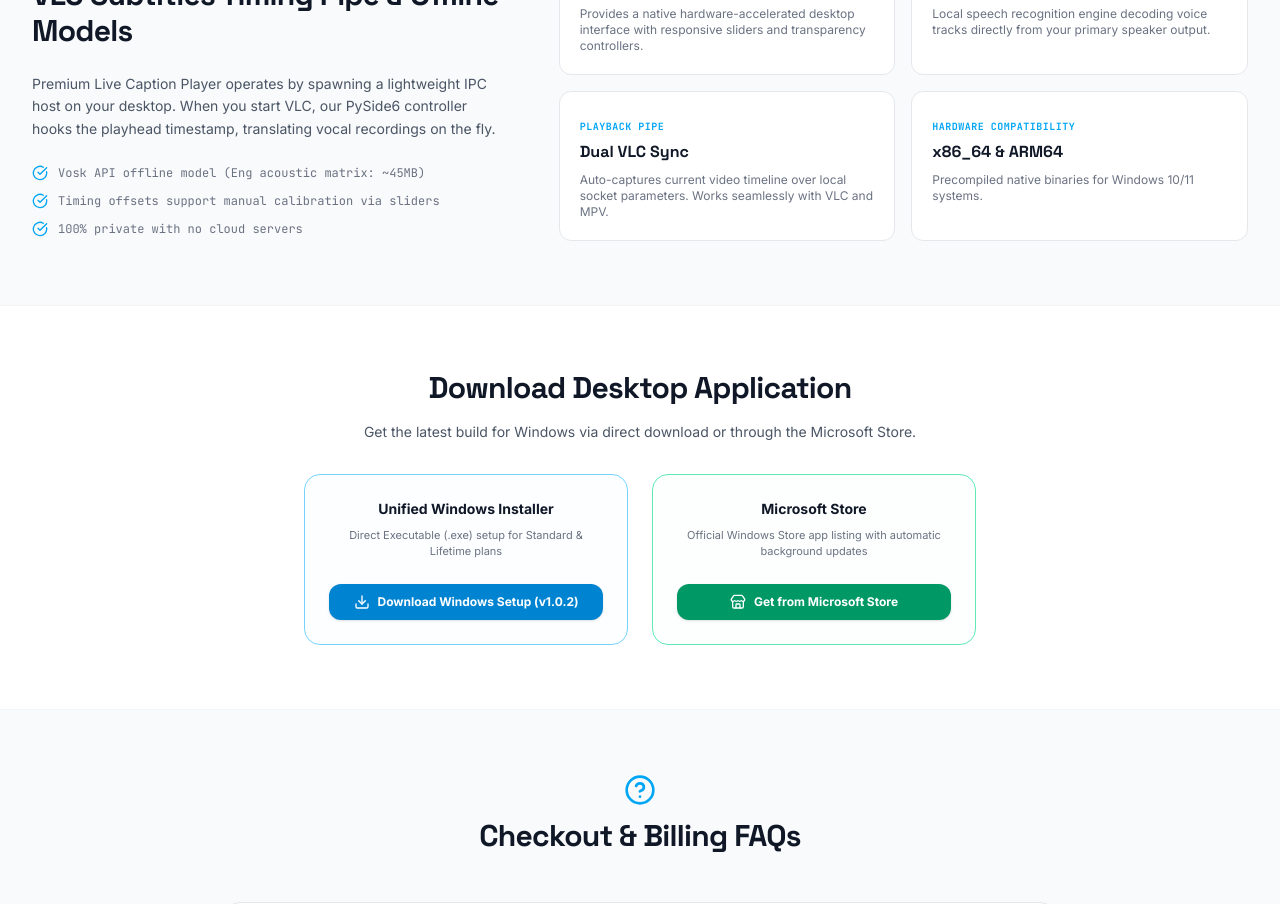
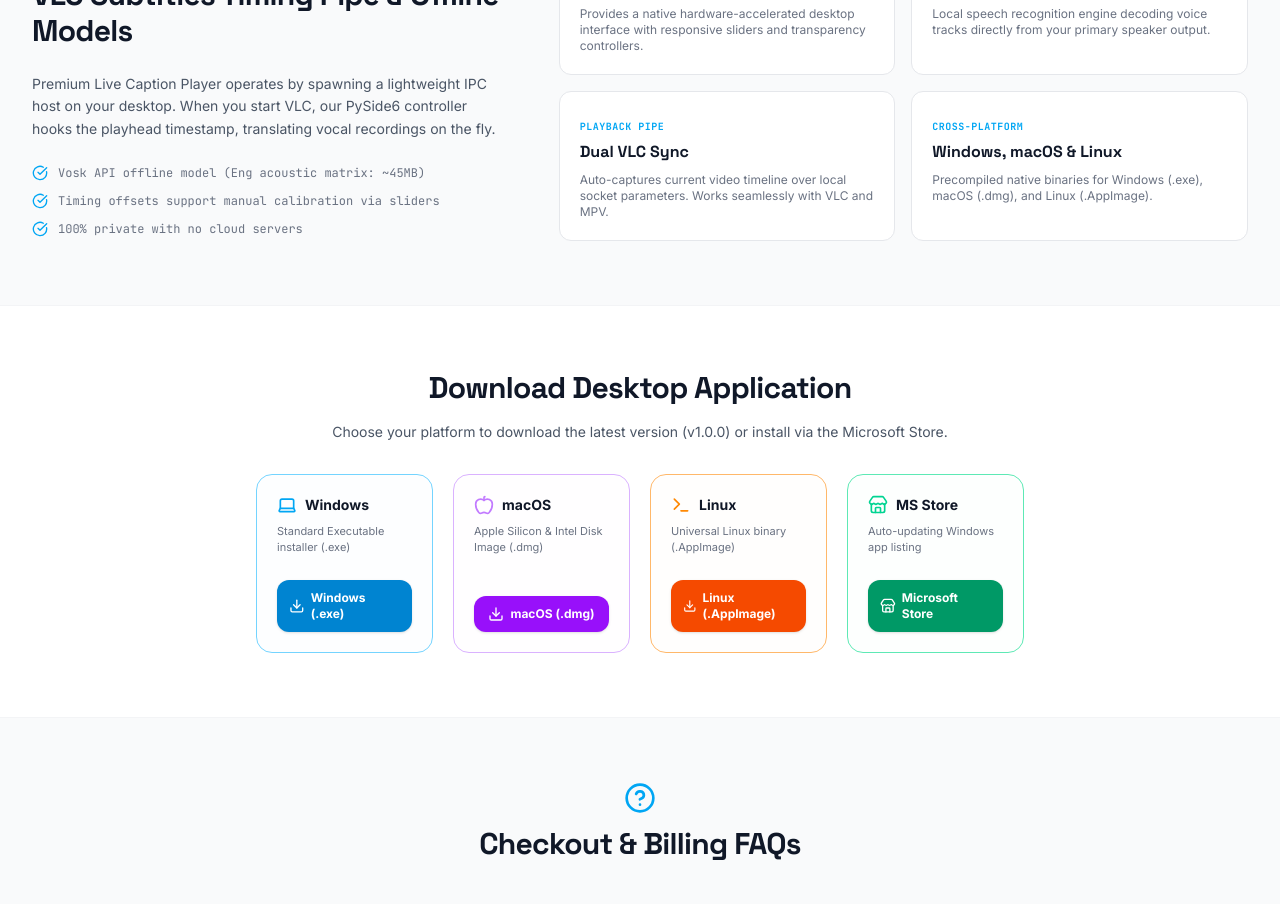
Before and after one commit to abbaaminu/Premium-caption-website, a React (Vite) app: page / in a window 1280 px wide. Shown: the part 2900-3804 px from the top of the page. Built offline with nearby package versions, Linux system fonts and the light colour scheme.

Commit message:
Add macOS and Linux download options
Updated download links and added support for macOS and Linux. Enhanced UI for multi-platform download section.

```diff
--- a/src/App.tsx
+++ b/src/App.tsx
@@ -6,13 +6,14 @@
 import Pricing from './components/Pricing';
 import Legal from './components/Legal';
 import Footer from './components/Footer';
-import { ShieldAlert, Cpu, Download, ArrowRight, HelpCircle, Laptop, Key, RefreshCw, FileCode, CheckCircle, Store } from 'lucide-react';
+import { ShieldAlert, Cpu, Download, ArrowRight, HelpCircle, Laptop, Key, RefreshCw, FileCode, CheckCircle, Store, Apple, Terminal } from 'lucide-react';
 import { motion, AnimatePresence } from 'motion/react';
 
-// Direct Download & Store URLs
-const UNIFIED_SETUP_DOWNLOAD_URL = "https://github.com/abbaaminu/caption-player/releases/latest/download/PremiumLiveCaptionPlayer-Setup.exe";
+// Direct Download & Store URLs (matching release assets v1.0.0)
+const WIN_DOWNLOAD_URL = "https://github.com/abbaaminu/caption-player-releases/releases/latest/download/LiveCaptionPlayer-Setup-v1.0.0.exe";
+const MAC_DOWNLOAD_URL = "https://github.com/abbaaminu/caption-player-releases/releases/latest/download/LiveCaptionPlayer-macOS.dmg";
+const LINUX_DOWNLOAD_URL = "https://github.com/abbaaminu/caption-player-releases/releases/latest/download/LiveCaptionPlayer-Linux.AppImage";
 const MS_STORE_WEB_URL = "https://apps.microsoft.com/detail/9MWH9VJ9QR2R";
-const MS_STORE_DEEP_LINK = "ms-windows-store://pdp/?productid=9MWH9VJ9QR2R";
 
 export default function App() {
   const [currentPath, setCurrentPath] = useState<RoutePath>('home');
@@ -139,10 +140,10 @@
                       </div>
 
                       <div className="rounded-xl border border-gray-200 bg-white p-5 dark:border-white/5 dark:bg-white/5">
-                        <span className="font-mono text-[10px] uppercase font-bold tracking-wider text-sky-500">Hardware Compatibility</span>
-                        <h4 className="font-display text-base font-bold text-gray-900 dark:text-white mt-1">x86_64 & ARM64</h4>
+                        <span className="font-mono text-[10px] uppercase font-bold tracking-wider text-sky-500">Cross-Platform</span>
+                        <h4 className="font-display text-base font-bold text-gray-900 dark:text-white mt-1">Windows, macOS & Linux</h4>
                         <p className="text-xs text-gray-500 dark:text-slate-400 mt-2">
-                          Precompiled native binaries for Windows 10/11 systems.
+                          Precompiled native binaries for Windows (.exe), macOS (.dmg), and Linux (.AppImage).
                         </p>
                       </div>
                     </div>
@@ -151,52 +152,99 @@
                 </div>
               </section>
 
-              {/* Dedicated Download Segment */}
+              {/* Dedicated Multi-Platform Download Segment */}
               <section className="bg-white py-16 dark:bg-[#0F172A] border-t border-gray-100 dark:border-white/5" id="download-section">
-                <div className="mx-auto max-w-5xl px-4 sm:px-6 lg:px-8 text-center">
+                <div className="mx-auto max-w-6xl px-4 sm:px-6 lg:px-8 text-center">
                   <div className="mx-auto max-w-3xl">
                     <h2 className="font-display text-3xl font-extrabold tracking-tight text-gray-900 dark:text-white">
                       Download Desktop Application
                     </h2>
                     <p className="mt-4 text-sm text-gray-600 dark:text-slate-300">
-                      Get the latest build for Windows via direct download or through the Microsoft Store.
+                      Choose your platform to download the latest version (v1.0.0) or install via the Microsoft Store.
                     </p>
 
-                    <div className="mt-8 grid grid-cols-1 sm:grid-cols-2 gap-6 max-w-2xl mx-auto">
-                      {/* Option 1: Direct Windows Setup */}
-                      <div className="rounded-2xl border border-sky-300 bg-sky-50/10 p-6 dark:border-sky-500/30 dark:bg-white/5 flex flex-col justify-between">
+                    <div className="mt-8 grid grid-cols-1 sm:grid-cols-2 lg:grid-cols-4 gap-5 text-left">
+                      {/* Windows Setup */}
+                      <div className="rounded-2xl border border-sky-300 bg-sky-50/10 p-5 dark:border-sky-500/30 dark:bg-white/5 flex flex-col justify-between">
                         <div>
-                          <h3 className="font-bold text-sm text-gray-900 dark:text-white">Unified Windows Installer</h3>
-                          <p className="text-[11px] text-gray-500 dark:text-slate-400 mt-2">Direct Executable (.exe) setup for Standard & Lifetime plans</p>
+                          <div className="flex items-center gap-2 mb-2">
+                            <Laptop className="h-5 w-5 text-sky-500" />
+                            <h3 className="font-bold text-sm text-gray-900 dark:text-white">Windows</h3>
+                          </div>
+                          <p className="text-[11px] text-gray-500 dark:text-slate-400">Standard Executable installer (.exe)</p>
                         </div>
                         <a
-                          href={UNIFIED_SETUP_DOWNLOAD_URL}
+                          href={WIN_DOWNLOAD_URL}
                           target="_blank"
                           rel="noopener noreferrer"
-                          className="mt-6 inline-flex items-center justify-center gap-2 w-full py-2.5 px-4 rounded-xl text-xs font-bold text-white bg-sky-600 hover:bg-sky-500 transition duration-200 shadow-sm"
+                          className="mt-6 inline-flex items-center justify-center gap-1.5 w-full py-2.5 px-3 rounded-xl text-xs font-bold text-white bg-sky-600 hover:bg-sky-500 transition duration-200 shadow-sm"
                         >
                           <Download className="h-4 w-4" />
-                          <span>Download Windows Setup (v1.0.2)</span>
+                          <span>Windows (.exe)</span>
                         </a>
                       </div>
 
-                      {/* Option 2: Microsoft Store */}
-                      <div className="rounded-2xl border border-emerald-300 bg-emerald-50/10 p-6 dark:border-emerald-500/30 dark:bg-white/5 flex flex-col justify-between">
+                      {/* macOS DMG */}
+                      <div className="rounded-2xl border border-purple-300 bg-purple-50/10 p-5 dark:border-purple-500/30 dark:bg-white/5 flex flex-col justify-between">
                         <div>
-                          <h3 className="font-bold text-sm text-gray-900 dark:text-white">Microsoft Store</h3>
-                          <p className="text-[11px] text-gray-500 dark:text-slate-400 mt-2">Official Windows Store app listing with automatic background updates</p>
+                          <div className="flex items-center gap-2 mb-2">
+                            <Apple className="h-5 w-5 text-purple-400" />
+                            <h3 className="font-bold text-sm text-gray-900 dark:text-white">macOS</h3>
+                          </div>
+                          <p className="text-[11px] text-gray-500 dark:text-slate-400">Apple Silicon & Intel Disk Image (.dmg)</p>
+                        </div>
+                        <a
+                          href={MAC_DOWNLOAD_URL}
+                          target="_blank"
+                          rel="noopener noreferrer"
+                          className="mt-6 inline-flex items-center justify-center gap-1.5 w-full py-2.5 px-3 rounded-xl text-xs font-bold text-white bg-purple-600 hover:bg-purple-500 transition duration-200 shadow-sm"
+                        >
+                          <Download className="h-4 w-4" />
+                          <span>macOS (.dmg)</span>
+                        </a>
+                      </div>
+
+                      {/* Linux AppImage */}
+                      <div className="rounded-2xl border border-orange-300 bg-orange-50/10 p-5 dark:border-orange-500/30 dark:bg-white/5 flex flex-col justify-between">
+                        <div>
+                          <div className="flex items-center gap-2 mb-2">
+                            <Terminal className="h-5 w-5 text-orange-400" />
+                            <h3 className="font-bold text-sm text-gray-900 dark:text-white">Linux</h3>
+                          </div>
+                          <p className="text-[11px] text-gray-500 dark:text-slate-400">Universal Linux binary (.AppImage)</p>
+                        </div>
+                        <a
+                          href={LINUX_DOWNLOAD_URL}
+                          target="_blank"
+                          rel="noopener noreferrer"
+                          className="mt-6 inline-flex items-center justify-center gap-1.5 w-full py-2.5 px-3 rounded-xl text-xs font-bold text-white bg-orange-600 hover:bg-orange-500 transition duration-200 shadow-sm"
+                        >
+                          <Download className="h-4 w-4" />
+                          <span>Linux (.AppImage)</span>
+                        </a>
+                      </div>
+
+                      {/* Microsoft Store */}
+                      <div className="rounded-2xl border border-emerald-300 bg-emerald-50/10 p-5 dark:border-emerald-500/30 dark:bg-white/5 flex flex-col justify-between">
+                        <div>
+                          <div className="flex items-center gap-2 mb-2">
+                            <Store className="h-5 w-5 text-emerald-400" />
+                            <h3 className="font-bold text-sm text-gray-900 dark:text-white">MS Store</h3>
+                          </div>
+                          <p className="text-[11px] text-gray-500 dark:text-slate-400">Auto-updating Windows app listing</p>
                         </div>
                         <a
                           href={MS_STORE_WEB_URL}
                           target="_blank"
                           rel="noopener noreferrer"
-                          className="mt-6 inline-flex items-center justify-center gap-2 w-full py-2.5 px-4 rounded-xl text-xs font-bold text-white bg-emerald-600 hover:bg-emerald-500 transition duration-200 shadow-sm"
+                          className="mt-6 inline-flex items-center justify-center gap-1.5 w-full py-2.5 px-3 rounded-xl text-xs font-bold text-white bg-emerald-600 hover:bg-emerald-500 transition duration-200 shadow-sm"
                         >
                           <Store className="h-4 w-4" />
-                          <span>Get from Microsoft Store</span>
+                          <span>Microsoft Store</span>
                         </a>
                       </div>
                     </div>
+
                   </div>
                 </div>
               </section>
```
